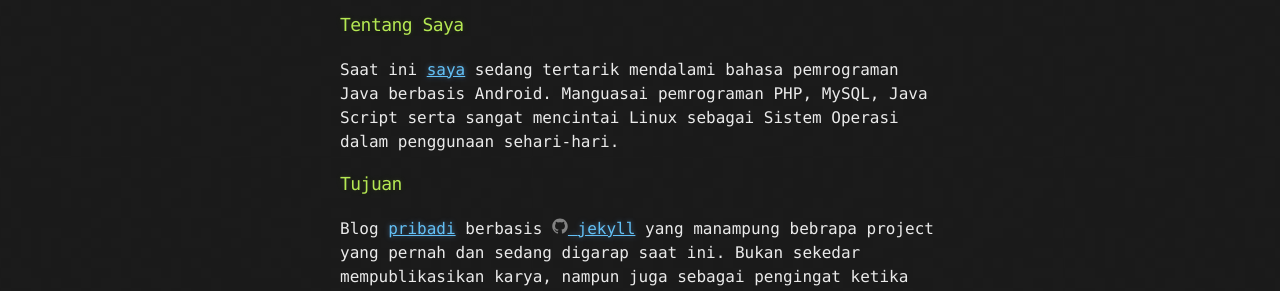
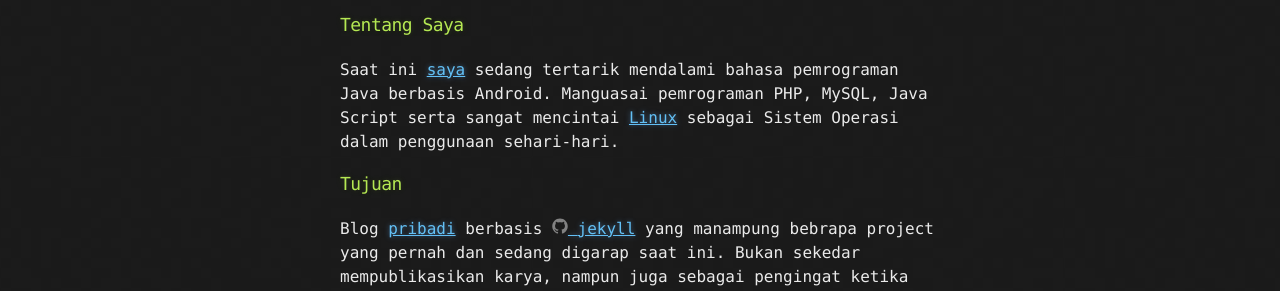
Before and after one commit to arecastudio/arecastudio.github.io, a Jekyll site: the page built from about.md, in a window 1280 px wide. Shown: the part 375-666 px from the top of the page. Built offline with Jekyll 4.4.1, drawn with Linux system fonts in a browser that asks for light colours; some of the changed lines change nothing that is shown.

Commit message:
update post title layout 2

```diff
--- a/_config.yml
+++ b/_config.yml
@@ -22,6 +22,7 @@
 twitter_username: railondi
 github_username:  arecastudio
 show_downloads: false
+author: Rail Ondi
 
 # Build settings
 markdown: kramdown
--- a/about.md
+++ b/about.md
@@ -4,7 +4,7 @@
 permalink: /about/
 ---
 <h3>Tentang Saya</h3>
-Saat ini [saya](https://plus.google.com/+RailOndi) sedang tertarik mendalami bahasa pemrograman Java berbasis Android. Manguasai pemrograman PHP, MySQL, Java Script serta sangat mencintai Linux sebagai Sistem Operasi dalam penggunaan sehari-hari.
+Saat ini [saya](https://plus.google.com/+RailOndi) sedang tertarik mendalami bahasa pemrograman Java berbasis Android. Manguasai pemrograman PHP, MySQL, Java Script serta sangat mencintai [Linux](https://www.debian.org/) sebagai Sistem Operasi dalam penggunaan sehari-hari.
 
 <h3>Tujuan</h3>
 Blog [pribadi](https://arecastudio.github.io/) berbasis {% include icon-github.html username="jekyll" %} yang manampung bebrapa project yang pernah dan sedang digarap saat ini. Bukan sekedar mempublikasikan karya, nampun juga sebagai pengingat ketika fikiran tak mampu lagi mengingat beberapa hal penting yang perlu untuk dicatat.
```
